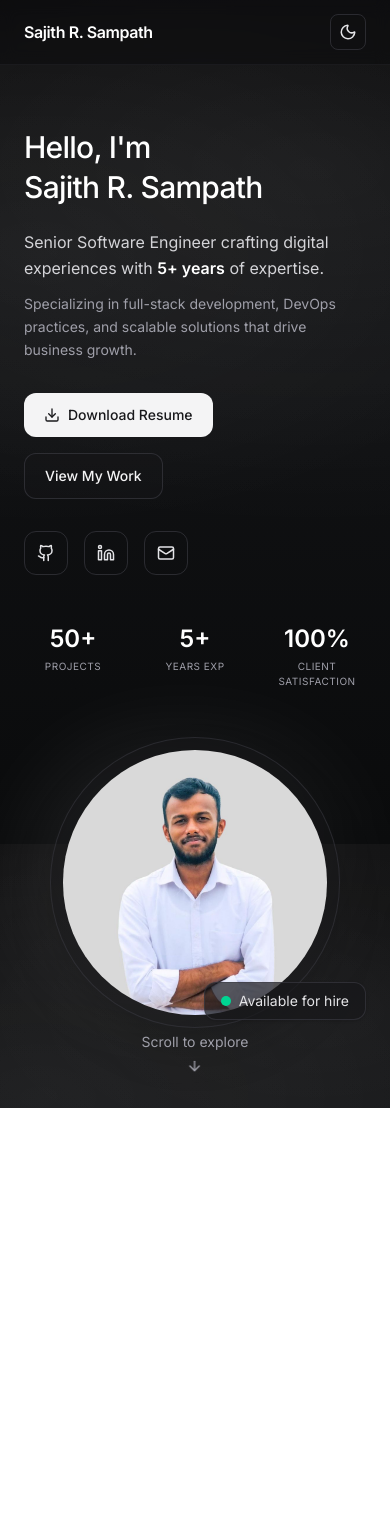
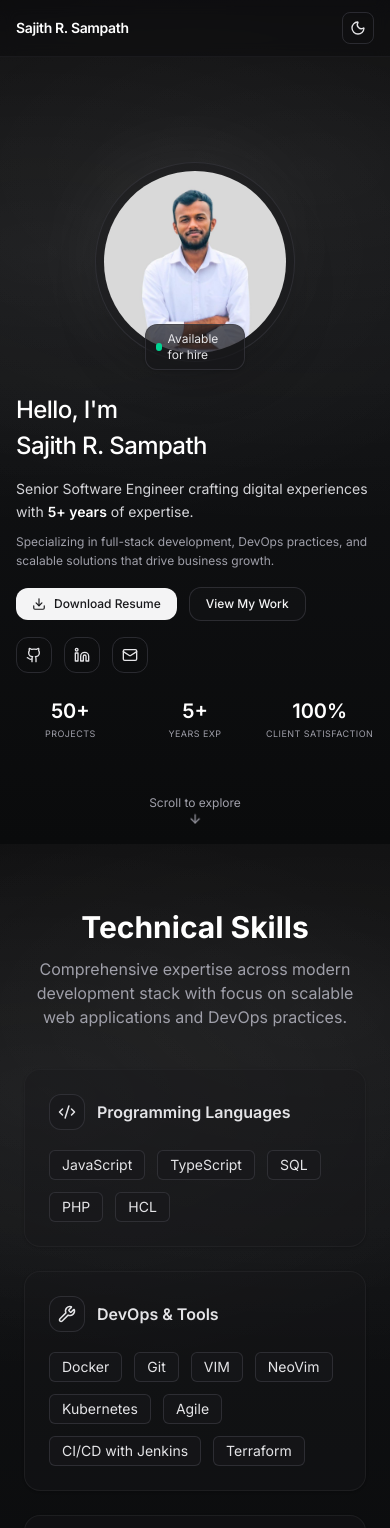
Before and after one commit to sajithcode/sajith-r-sampath-portfolio, a Next.js app: page / in a window 390 px wide. Shown: the top 1528 px of the page. Before the commit the page ends 1108 px from the top, so only its background shows below. Built offline with nearby package versions, Linux system fonts and the light colour scheme.

Commit message:
feat: enhance Hero and Navbar components, add Skills section

```diff
--- a/app/components/Hero.js
+++ b/app/components/Hero.js
@@ -3,70 +3,70 @@ import { ArrowDown, Download, Github, Linkedin, Mail } from "lucide-react";
 
 export default function Hero() {
   return (
-    <section className="relative mx-auto max-w-7xl px-6 pt-16 pb-20 md:pt-24">
-      <div className="grid items-start gap-12 md:grid-cols-2">
+    <section className="relative mx-auto max-w-7xl px-4 md:px-6 h-[calc(100vh-3.5rem)] md:h-auto md:pt-24 md:pb-20 flex flex-col justify-center">
+      <div className="grid items-center gap-8 md:gap-12 md:grid-cols-2">
         {/* Left: copy */}
         <div>
-          <h1 className="text-3xl md:text-5xl font-medium tracking-tight text-white">
+          <h1 className="text-2xl md:text-5xl font-medium tracking-tight text-white">
             Hello, I&apos;m
             <br />
             <span className="block mt-1">Sajith R. Sampath</span>
           </h1>
 
-          <p className="mt-6 text-base text-zinc-300 leading-relaxed">
+          <p className="mt-4 md:mt-6 text-sm md:text-base text-zinc-300 leading-relaxed">
             Senior Software Engineer crafting digital experiences with{" "}
             <span className="font-semibold text-white">5+ years</span> of
             expertise.
           </p>
 
-          <p className="mt-3 text-sm text-zinc-400 leading-relaxed">
+          <p className="mt-2 md:mt-3 text-xs md:text-sm text-zinc-400 leading-relaxed">
             Specializing in full-stack development, DevOps practices, and
             scalable solutions that drive business growth.
           </p>
 
           {/* CTAs */}
-          <div className="mt-8 flex flex-wrap items-center gap-4">
+          <div className="mt-4 md:mt-8 flex flex-wrap items-center gap-3 md:gap-4">
             <a
               href="/resume.pdf"
-              className="inline-flex items-center gap-2 rounded-xl px-5 py-3 text-sm font-medium bg-zinc-100 text-zinc-900 hover:bg-white transition"
+              className="inline-flex items-center gap-2 rounded-xl px-4 py-2 md:px-5 md:py-3 text-xs md:text-sm font-medium bg-zinc-100 text-zinc-900 hover:bg-white transition"
             >
-              <Download size={16} />
+              <Download size={14} className="md:w-4 md:h-4" />
               Download Resume
             </a>
             <a
               href="#projects"
-              className="inline-flex items-center gap-2 rounded-xl px-5 py-3 text-sm font-medium bg-zinc-900/40 text-zinc-100 hover:bg-zinc-900/60 border border-zinc-700/60 transition"
+              className="inline-flex items-center gap-2 rounded-xl px-4 py-2 md:px-5 md:py-3 text-xs md:text-sm font-medium bg-zinc-900/40 text-zinc-100 hover:bg-zinc-900/60 border border-zinc-700/60 transition"
             >
               View My Work
             </a>
           </div>
 
           {/* Socials */}
-          <div className="mt-8 flex items-center gap-4">
+          <div className="mt-4 md:mt-8 flex items-center gap-3 md:gap-4">
             <a
               href="https://github.com/sajithcode"
               target="_blank"
-              className="grid h-11 w-11 place-items-center rounded-xl border border-zinc-700/60 hover:bg-zinc-900/60 transition"
+              className="grid h-9 w-9 md:h-11 md:w-11 place-items-center rounded-xl border border-zinc-700/60 hover:bg-zinc-900/60 transition"
             >
-              <Github size={18} />
+              <Github size={16} className="md:w-[18px] md:h-[18px]" />
             </a>
             <a
               href="https://www.linkedin.com/in/sajith-r-sampath/"
               target="_blank"
-              className="grid h-11 w-11 place-items-center rounded-xl border border-zinc-700/60 hover:bg-zinc-900/60 transition"
+              className="grid h-9 w-9 md:h-11 md:w-11 place-items-center rounded-xl border border-zinc-700/60 hover:bg-zinc-900/60 transition"
             >
-              <Linkedin size={18} />
+              <Linkedin size={16} className="md:w-[18px] md:h-[18px]" />
             </a>
             <a
               href="mailto:sajithsampath721@gmail.com"
-              className="grid h-11 w-11 place-items-center rounded-xl border border-zinc-700/60 hover:bg-zinc-900/60 transition"
+              className="grid h-9 w-9 md:h-11 md:w-11 place-items-center rounded-xl border border-zinc-700/60 hover:bg-zinc-900/60 transition"
             >
-              <Mail size={18} />
+              <Mail size={16} className="md:w-[18px] md:h-[18px]" />
             </a>
           </div>
 
           {/* Stats */}
-          <div className="mt-12 grid grid-cols-3 gap-6 max-w-md">
+          <div className="mt-6 md:mt-12 grid grid-cols-3 gap-4 md:gap-6 max-w-md">
             <Stat number="50+" label="Projects" />
             <Stat number="5+" label="Years Exp" />
             <Stat number="100%" label="Client Satisfaction" />
@@ -74,18 +74,18 @@ export default function Hero() {
         </div>
 
         {/* Right: portrait */}
-        <div className="relative mx-auto flex w-full max-w-md items-center justify-center">
+        <div className="relative mx-auto flex w-full max-w-[200px] md:max-w-md items-center justify-center md:order-last order-first">
           {/* soft glow */}
           <div className="absolute inset-0 -z-10 rounded-full bg-gradient-to-br from-white/10 to-transparent blur-2xl" />
 
           {/* circular frame */}
-          <div className="relative aspect-square w-[85%] rounded-full border border-zinc-700/50 bg-zinc-900/40 p-3 shadow-2xl">
+          <div className="relative aspect-square w-full md:w-[85%] rounded-full border border-zinc-700/50 bg-zinc-900/40 p-2 md:p-3 shadow-2xl">
             <div className="relative h-full w-full overflow-hidden rounded-full">
               <Image
                 src="/avatar.jpg" // place your image at public/avatar.jpg
                 alt="John Developer portrait"
                 fill
-                sizes="(min-width: 768px) 420px, 70vw"
+                sizes="(min-width: 768px) 420px, 200px"
                 className="object-cover"
                 priority
               />
@@ -93,9 +93,9 @@ export default function Hero() {
           </div>
 
           {/* Availability badge */}
-          <div className="absolute bottom-2 right-0 md:right-6">
-            <span className="inline-flex items-center gap-2 rounded-xl bg-zinc-900/70 px-4 py-2 text-sm border border-zinc-700/60 shadow">
-              <span className="h-2.5 w-2.5 rounded-full bg-emerald-400"></span>
+          <div className="absolute -bottom-2 left-1/2 -translate-x-1/2 md:bottom-2 md:right-6 md:left-auto md:translate-x-0">
+            <span className="inline-flex items-center gap-1.5 md:gap-2 rounded-xl bg-zinc-900/70 px-2.5 py-1.5 md:px-4 md:py-2 text-xs md:text-sm border border-zinc-700/60 shadow">
+              <span className="h-2 w-2 md:h-2.5 md:w-2.5 rounded-full bg-emerald-400"></span>
               Available for hire
             </span>
           </div>
@@ -103,9 +103,9 @@ export default function Hero() {
       </div>
 
       {/* Scroll hint - centered at bottom of hero section */}
-      <div className="absolute bottom-8 left-1/2 -translate-x-1/2 flex flex-col items-center gap-2 text-sm text-zinc-400">
+      <div className="absolute bottom-4 md:bottom-8 left-1/2 -translate-x-1/2 flex flex-col items-center gap-1 md:gap-2 text-xs md:text-sm text-zinc-400">
         <span>Scroll to explore</span>
-        <ArrowDown className="animate-bounce" size={16} />
+        <ArrowDown className="animate-bounce" size={14} />
       </div>
     </section>
   );
@@ -114,8 +114,10 @@ export default function Hero() {
 function Stat({ number, label }) {
   return (
     <div className="text-center">
-      <div className="text-2xl font-semibold text-white">{number}</div>
-      <div className="mt-1 text-[10px] uppercase tracking-wider text-zinc-400">
+      <div className="text-xl md:text-2xl font-semibold text-white">
+        {number}
+      </div>
+      <div className="mt-0.5 md:mt-1 text-[9px] md:text-[10px] uppercase tracking-wider text-zinc-400">
         {label}
       </div>
     </div>
--- a/app/components/Navbar.js
+++ b/app/components/Navbar.js
@@ -14,9 +14,12 @@ const links = [
 export default function Navbar() {
   return (
     <header className="sticky top-0 z-50 border-b border-zinc-800/50 backdrop-blur supports-[backdrop-filter]:bg-zinc-950/40">
-      <nav className="mx-auto flex h-16 w-full max-w-7xl items-center justify-between px-6">
+      <nav className="mx-auto flex h-14 md:h-16 w-full max-w-7xl items-center justify-between px-4 md:px-6">
         {/* Brand */}
-        <Link href="/" className="text-white font-semibold tracking-tight">
+        <Link
+          href="/"
+          className="text-white text-sm md:text-base font-semibold tracking-tight"
+        >
           Sajith R. Sampath
         </Link>
 
@@ -38,9 +41,9 @@ export default function Navbar() {
         {/* Theme button (placeholder) */}
         <button
           aria-label="Toggle theme"
-          className="ml-4 grid h-9 w-9 place-items-center rounded-lg border border-zinc-700/60 hover:bg-zinc-900/60"
+          className="ml-2 md:ml-4 grid h-8 w-8 md:h-9 md:w-9 place-items-center rounded-lg border border-zinc-700/60 hover:bg-zinc-900/60"
         >
-          <Moon size={18} />
+          <Moon size={16} className="md:w-[18px] md:h-[18px]" />
         </button>
       </nav>
     </header>
--- /dev/null
+++ b/app/components/Skills.js
@@ -0,0 +1,91 @@
+import { Code2, Boxes, Globe, ServerCog, Beaker, Wrench } from "lucide-react";
+
+const SECTIONS = [
+  {
+    icon: <Code2 size={18} />,
+    title: "Programming Languages",
+    items: ["JavaScript", "TypeScript", "SQL", "PHP", "HCL"],
+  },
+  {
+    icon: <Wrench size={18} />,
+    title: "DevOps & Tools",
+    items: [
+      "Docker",
+      "Git",
+      "VIM",
+      "NeoVim",
+      "Kubernetes",
+      "Agile",
+      "CI/CD with Jenkins",
+      "Terraform",
+    ],
+  },
+  {
+    icon: <Boxes size={18} />,
+    title: "JavaScript Libraries & Frameworks",
+    items: ["Node.js", "React.js", "Bun.js", "Deno", "Vanilla JS", "Next.js"],
+  },
+  {
+    icon: <Globe size={18} />,
+    title: "Web Frameworks",
+    items: ["Express.js", "Fastify"],
+  },
+  {
+    icon: <ServerCog size={18} />,
+    title: "Backend as a Service",
+    items: ["Firebase", "Appwrite"],
+  },
+  {
+    icon: <Beaker size={18} />,
+    title: "Testing",
+    items: ["Jest"],
+  },
+];
+
+export default function Skills() {
+  return (
+    <section id="skills" className="mx-auto max-w-7xl px-6 py-16 md:py-24">
+      {/* Section header */}
+      <div className="mx-auto max-w-3xl text-center">
+        <h2 className="text-3xl md:text-4xl font-bold text-white">
+          Technical Skills
+        </h2>
+        <p className="mt-3 text-zinc-400">
+          Comprehensive expertise across modern development stack with focus on
+          scalable web applications and DevOps practices.
+        </p>
+      </div>
+
+      {/* Cards grid */}
+      <div className="mt-10 grid gap-6 md:gap-8 md:grid-cols-2 lg:grid-cols-3">
+        {SECTIONS.map((sec) => (
+          <SkillCard key={sec.title} {...sec} />
+        ))}
+      </div>
+    </section>
+  );
+}
+
+function SkillCard({ icon, title, items }) {
+  return (
+    <div className="rounded-2xl border border-zinc-800/60 bg-zinc-900/40 p-6 shadow-sm">
+      <div className="flex items-center gap-3 text-zinc-200">
+        <span className="grid h-9 w-9 place-items-center rounded-xl border border-zinc-700/60 bg-zinc-900/60">
+          {icon}
+        </span>
+        <h3 className="font-semibold">{title}</h3>
+      </div>
+
+      <div className="mt-5 flex flex-wrap gap-3">
+        {items.map((t) => (
+          <span
+            key={t}
+            className="rounded-md border border-zinc-700/60 bg-zinc-900/60 px-3 py-1 text-sm text-zinc-200"
+          >
+            {t}
+          </span>
+        ))}
+      </div>
+    </div>
+  );
+}
--- a/app/page.js
+++ b/app/page.js
@@ -2,6 +2,7 @@
 
 import Navbar from './components/Navbar'
 import Hero from './components/Hero';
+import Skills from './components/Skills';
 
 export default function Home() {
   return (
@@ -9,6 +10,7 @@ export default function Home() {
       <Navbar />
       <main>
         <Hero />
+        <Skills />
       </main>
     </>
   );
```
